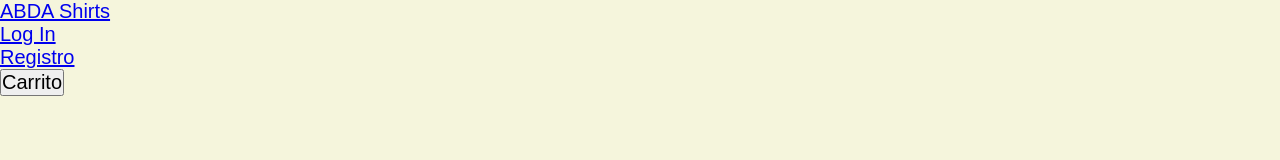
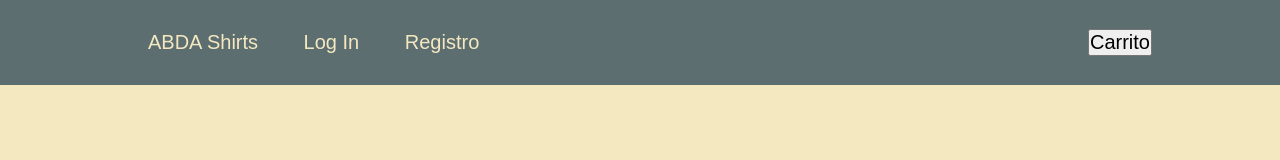
Before and after one commit to Amarilys86/Navbar, a plain HTML site: page index.html in a window 1280 px wide. Drawn offline with Linux system fonts and the light colour scheme; a web font is replaced by a local one.

Commit message:
Terminado

```diff
--- a/index.html
+++ b/index.html
@@ -8,16 +8,15 @@
 
 </head>
 <body>
-    <header class="header__container">
-        <nav class="navbar">
-            <ul class="Nav-Links">
-                <li><a href="a">ABDA Shirts</a>
-                <li><a href="a">Log In</a>
-                <li><a href="a">Registro</a>
-
+    <header class="header">
+        <nav>
+            <ul class="nav-links">
+                <li><a href="#">ABDA Shirts</a></li>
+                <li><a href="#"> Log In </a></li>
+                <li><a href="#"> Registro </a><li></li>
             </ul>
         </nav>
-        <a href="a"class="btn"><button>Carrito</button></a>
+            <a href="#"class="btn"><button>Carrito</button></a>
     </header>
 </body>
 </html>
--- a/style.css
+++ b/style.css
@@ -1,54 +1,53 @@
  @import url('https://fonts.googleapis.com/css2?family=Mooli&display=swap');
-
  *{
     box-sizing: border-box;
     margin: 0;
     padding: 0;
     font-family:'Mooli', sans-serif;
     font-size: 20px;
-
  }
 
  body{
-    background-color: beige;
-
+    background-color:#f4e8c1 ;
  }
-
  .header{
-    background-color: bisque;
+    background-color:#5c6e70 ;
     display: flex;
-    justify-content: space-between;
+    justify-content:space-between;
     align-items: center;
     height: 85px;
     padding: 5px 10%;
 }
-
- .header{
-    height: 70px;
-    width: auto;
+.header .nav-links{
+    list-style:none;
 }
-
- .header .Nav-Links{
+.header .nav-links li{
     display: inline-block;
     padding: 0 20px;
+}
+.header .nav-links li:hover{
+    transform: scale(1.1)
+}
+.header .nav-links a{
     font-size: 700;
-    color: brown;
+    color:#f4e8c1 ;
     text-decoration: none;
-
 }
-{
- .header .Nav-Links li a:hover
-
+.header .nav-links-links li a:hover{
+    color:#f4e8c1;
 }
-{
 .header .btn.button{
     font-weight: 700;
-        color:forestgreen;
+    color:#5c6e70;
     padding: 9px 25px;
-        background: ;
+    background:#5c6e70 ;
     border: none;
     border-radius: 50px;
     cursor: pointer;
     transition: all 0.3s ease 0s;
 }
+.header .btn button:hover{
+    background-color:#f4e8c1 ;
+    color:rgb(12, 12, 12);
+    transform: scale(1.1);
 }
```
Lines whose indentation alone changed are shown as unchanged.
